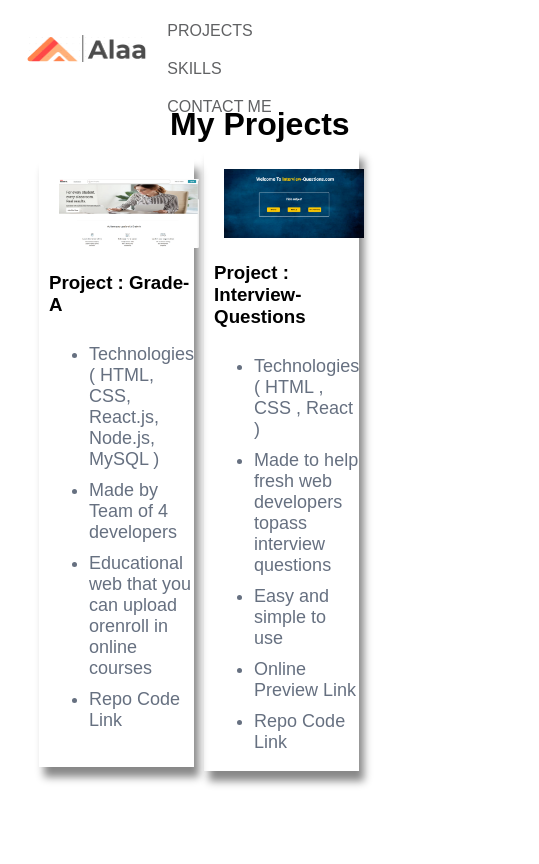
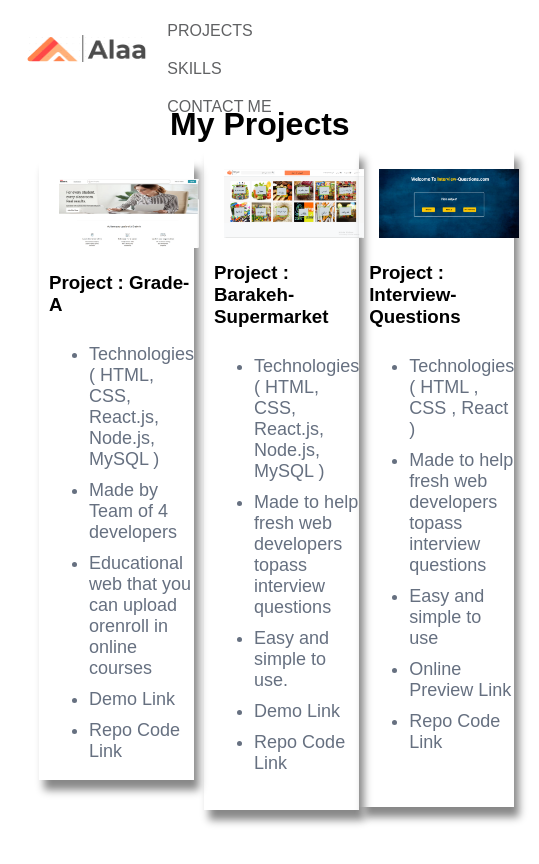
Before and after one commit to Alaa-Khalaila/My-Portfolio, a React (Create React App) app: page /projects in a window 390 px wide. Shown: the top 864 px of the page, 539 px wide, since content can reach past the window. Built offline with nearby package versions, Linux system fonts and the light colour scheme; a web font is replaced by a local one.

Commit message:
Edited some responsive and new cv uploaded

```diff
--- a/src/App.css
+++ b/src/App.css
@@ -131,6 +131,7 @@ nav{
 .about-cont h4{
     color: #667080;
     line-height: 24px;
+    width: 100%;
 }
 
 .about-cont h4{
@@ -140,7 +141,7 @@ nav{
     text-decoration: none;
     background-color: #652589;
     padding: 10px 25px;
-    width: 20%;
+    width: 120px;
     color: #ffffff;
     border-radius: 4px;
 }
@@ -150,7 +151,7 @@ nav{
 }
 
 .about-text{
-    height: 50%;
+    height: 60%;
     display: flex;
     flex-direction: column;
     justify-content: space-evenly;
--- a/src/components/Home.js
+++ b/src/components/Home.js
@@ -9,7 +9,7 @@ const Home = () => {
                 <h1>I'm <span>Alaa</span> Khalila</h1>
                 <p>A Software Engineer who builds a fully websites with beautiful interactive interface<br/>
                     desgins, I build to help businesses to do better online. </p>
-                <a href="https://www.docdroid.net/9BbUyld/alaa-cv-pdf" download>Download CV</a>
+                <a href="https://www.docdroid.net/hWXbwtX/alaa-khalila-v02-pdf" download>Download CV</a>
             </div>
 
             <div className="img-box">
--- a/src/components/Projects.js
+++ b/src/components/Projects.js
@@ -3,6 +3,7 @@ import proj1 from './pics/project1.png'
 import projj1 from './pics/projectt1.png'
 import projj2 from './pics/projectt2.png'
 import proj2 from './pics/project2.png'
+import proj3 from './pics/project3.png'
 
 const Projects = () => {
     return (
@@ -19,7 +20,21 @@ const Projects = () => {
                             <li>Technologies ( HTML, CSS, React.js, Node.js, MySQL )</li>
                             <li>Made by Team of 4 developers</li>
                             <li>Educational web that you can upload orenroll in online courses</li>
-                            <li><a href="https://github.com/Alaa-Khalaila/Grade-A">Repo Code Link</a></li><br/><br/>
+                            <li><a href="https://www.youtube.com/watch?v=CaZ-JoyLJe8&feature=youtu.be">Demo Link</a></li>
+                            <li><a href="https://github.com/Alaa-Khalaila/Grade-A">Repo Code Link</a></li><br/>
+                        </ul>
+                    </div>
+                </div>
+                <div className="project2">
+                    <div className="front">
+                        <img src={proj3} alt="" />
+                        <h3>Project : Barakeh-Supermarket</h3><br/>
+                        <ul>
+                            <li>Technologies ( HTML, CSS, React.js, Node.js, MySQL )</li>
+                            <li>Made to help fresh web developers topass interview questions</li>
+                            <li>Easy and simple to use.</li>
+                            <li><a href="https://www.youtube.com/watch?v=cEMjU3j_yIU&feature=youtu.be&ab_channel=AlaaKhalila">Demo Link</a></li>
+                            <li><a href="https://github.com/Alaa-Khalaila/Barakeh_Supermarket">Repo Code Link </a></li><br/><br/>
                         </ul>
                     </div>
                 </div>
@@ -32,7 +47,7 @@ const Projects = () => {
                             <li>Made to help fresh web developers topass interview questions</li>
                             <li>Easy and simple to use</li>
                             <li><a href="https://interview-questions112.netlify.app/">Online Preview Link</a></li>
-                            <li><a href="https://github.com/Alaa-Khalaila/Interview-Questions">Repo Code Link </a></li><br/>
+                            <li><a href="https://github.com/Alaa-Khalaila/Interview-Questions">Repo Code Link </a></li><br/><br/><br/>
                         </ul>
                     </div>
                 </div>
```
Also changed, not shown: src/components/pics/project3.png (added).
